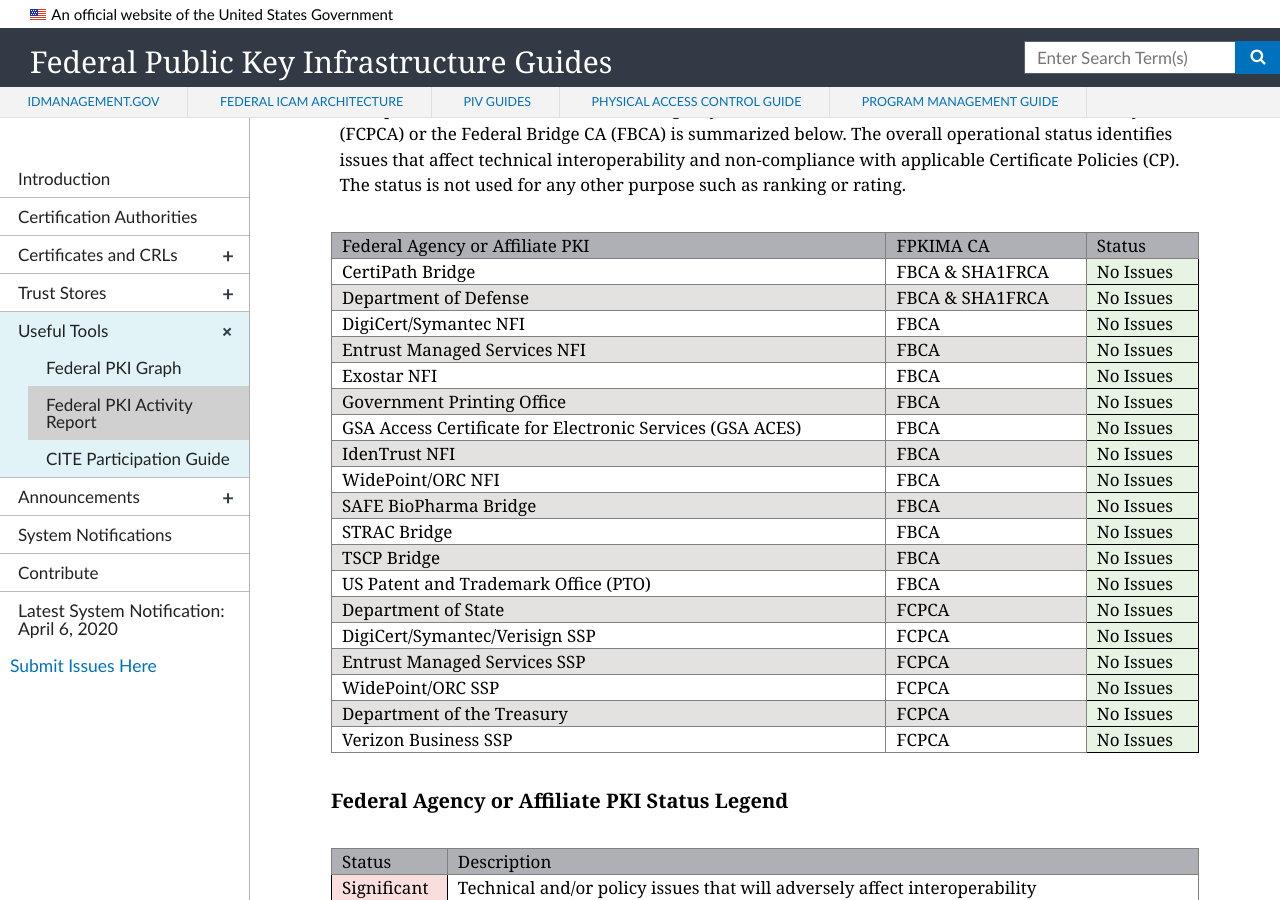
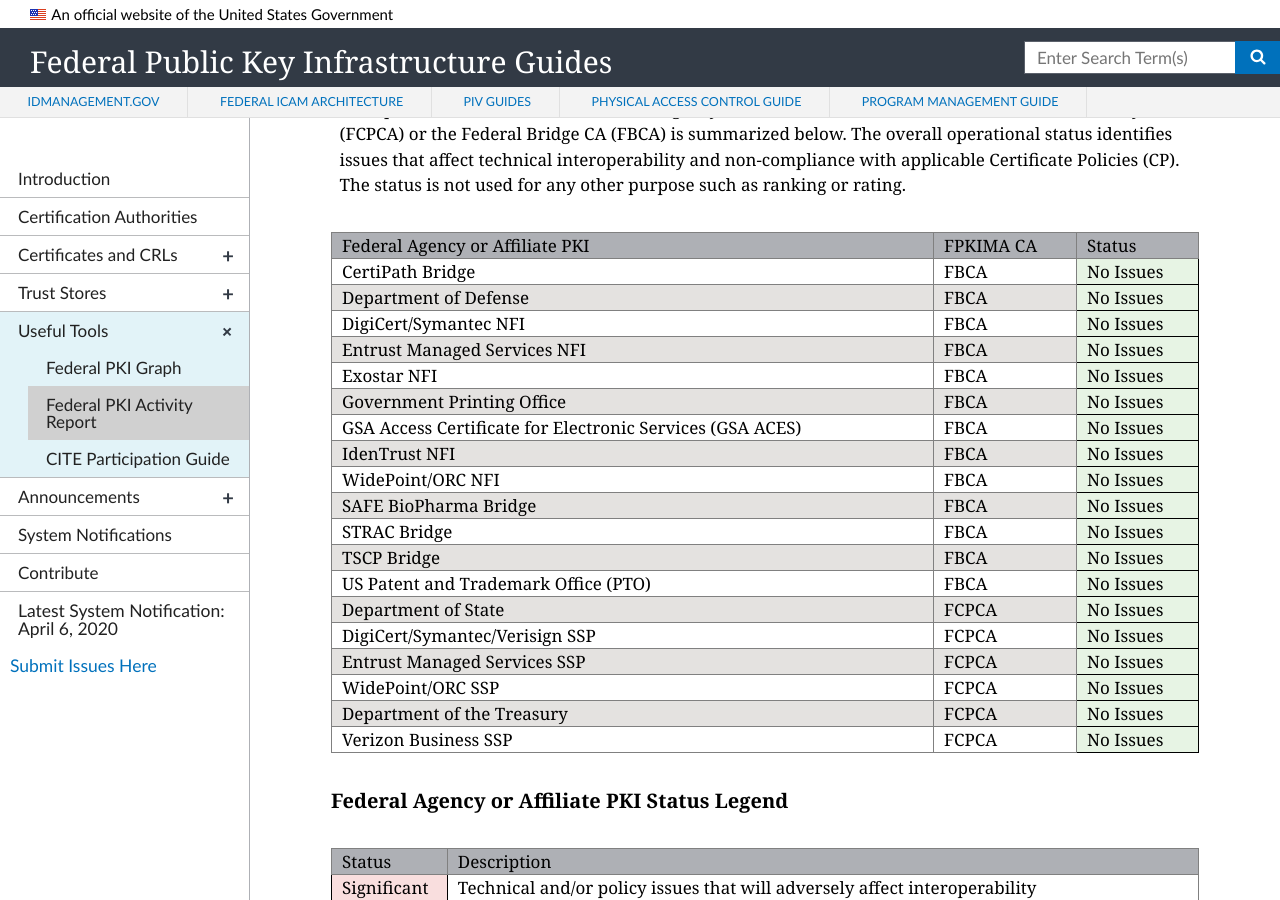
Before and after one commit to GSA/fpki-guides, a Jekyll site: the page built from _tools/03_fpki_activity_report.md, in a window 1280 px wide and 900 px high, scrolled down 612 px. Built offline with Jekyll 4.4.1, drawn with Linux system fonts in a browser that asks for light colours; nearby versions of some CDN libraries.

Commit message:
march update
found - the "& SHA1FRCA"

```diff
--- a/_includes/fpkiar-status-table.html
+++ b/_includes/fpkiar-status-table.html
@@ -31,12 +31,12 @@
         </tr>
         <tr>
             <td class="tg-0pky">CertiPath Bridge</td>
-            <td class="tg-0pky">FBCA & SHA1FRCA</td>
+            <td class="tg-0pky">FBCA</td>
             <td class="tg-d52n">No Issues</td>
         </tr>
         <tr>
             <td class="tg-y698">Department of Defense</td>
-            <td class="tg-y698">FBCA & SHA1FRCA</td>
+            <td class="tg-y698">FBCA</td>
             <td class="tg-d52n">No Issues</td>
         </tr>
         <tr>
```
